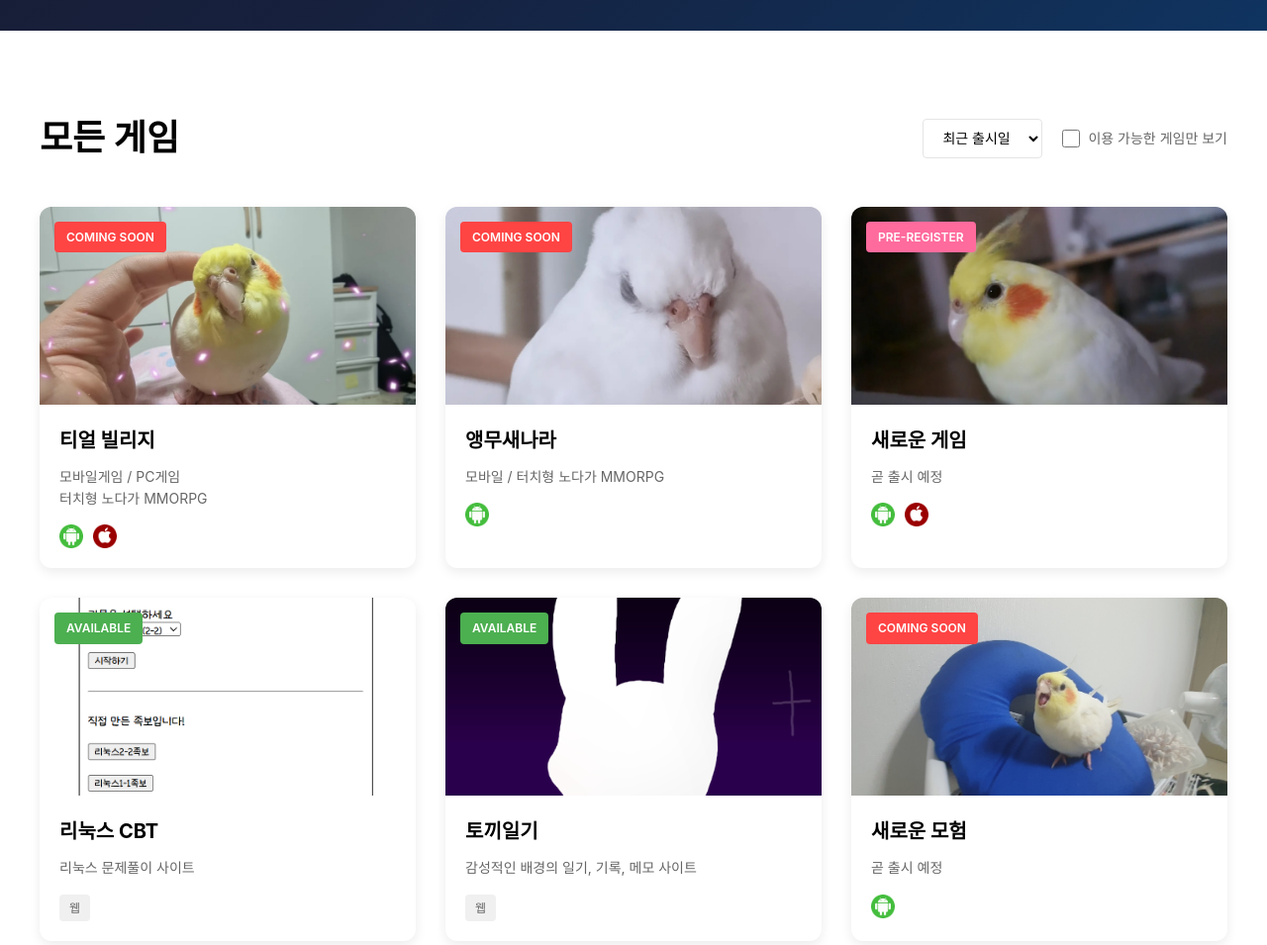
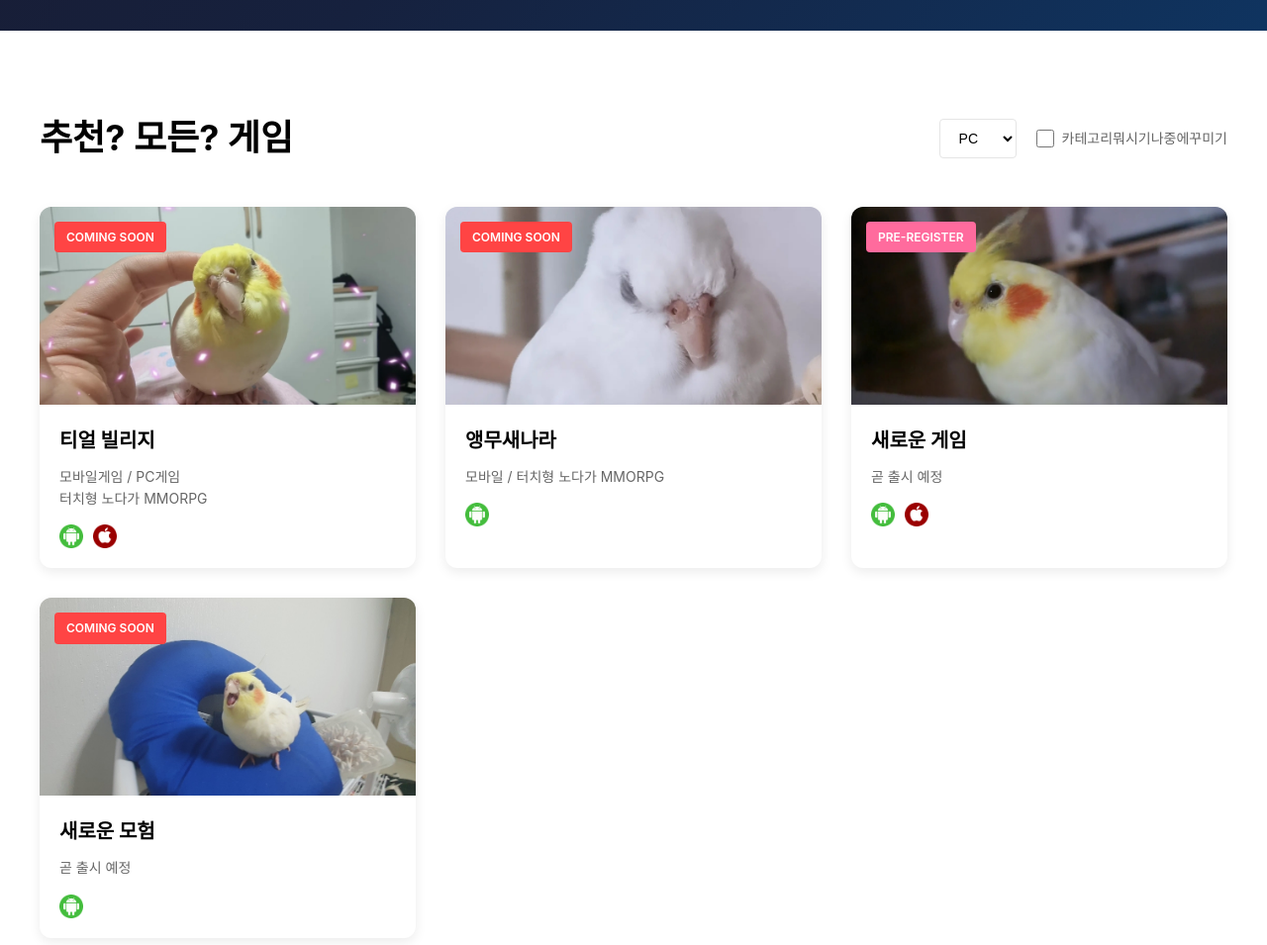
Before and after one commit to SeungYeon04/A_Linux.github.io, a plain HTML site: page index.html in a window 1280 px wide. Shown: the part 640-1595 px from the top of the page at 99% size. Drawn offline with Linux system fonts and the light colour scheme; a web font is replaced by a local one.

Commit message:
feat : 나중에 인스타 본 거 적용하자

```diff
--- a/box.css
+++ b/box.css
@@ -333,15 +333,6 @@ body {
     object-fit: contain;
 }
 
-.platform-tag {
-    display: inline-block;
-    padding: 4px 10px;
-    background-color: #f0f0f0;
-    border-radius: 4px;
-    font-size: 12px;
-    color: #666666;
-}
-
 /* 모바일 게임 섹션 */
 .mobile-games-section {
     padding: 80px 0;
--- a/index.html
+++ b/index.html
@@ -25,7 +25,7 @@
             <div class="header-actions">
                 <button class="lang-btn">🌐</button>
                 <button class="theme-btn">🌙</button>
-                <button class="download-btn">다운로드</button>
+                <button class="download-btn">모든게임</button>
             </div>
         </div>
     </header>
@@ -49,18 +49,22 @@
 
     <!-- 게임 목록 섹션 -->
     <section class="games-section">
+        <div>
+            <!-- 나중에 인스타 참고해서 ㄱㄱ -->
+        </div>
+
         <div class="games-container">
             <div class="games-header">
-                <h2 class="section-title">모든 게임</h2>
+                <h2 class="section-title">추천? 모든? 게임</h2>
                 <div class="games-filter">
                     <select class="filter-select">
-                        <option>최근 출시일</option>
-                        <option>인기순</option>
-                        <option>이름순</option>
+                        <option>PC</option>
+                        <option>VR</option>
+                        <option>콘솔</option>
                     </select>
                     <label class="filter-checkbox">
                         <input type="checkbox">
-                        <span>이용 가능한 게임만 보기</span>
+                        <span>카테고리뭐시기나중에꾸미기</span>
                     </label>
                 </div>
             </div>
@@ -106,34 +110,6 @@
                         <div class="game-platforms">
                             <img src="Image/AndroidIcon.png" alt="Android" class="platform-icon">
                             <img src="Image/AppleIcon.png" alt="iOS" class="platform-icon">
-                        </div>
-                    </div>
-                </div>
-
-                <div class="game-card">
-                    <div class="game-badge available">Available</div>
-                    <div class="game-image">
-                        <img src="Image/리눅스CBT.png" alt="게임 이미지">
-                    </div>
-                    <div class="game-info">
-                        <h3 class="game-title">리눅스 CBT</h3>
-                        <p class="game-description">리눅스 문제풀이 사이트</p>
-                        <div class="game-platforms">
-                            <span class="platform-tag">웹</span>
-                        </div>
-                    </div>
-                </div>
-
-                <div class="game-card">
-                    <div class="game-badge available">Available</div>
-                    <div class="game-image">
-                        <img src="Image/토끼일기.png" alt="게임 이미지">
-                    </div>
-                    <div class="game-info">
-                        <h3 class="game-title">토끼일기</h3>
-                        <p class="game-description">감성적인 배경의 일기, 기록, 메모 사이트</p>
-                        <div class="game-platforms">
-                            <span class="platform-tag">웹</span>
                         </div>
                     </div>
                 </div>
```
